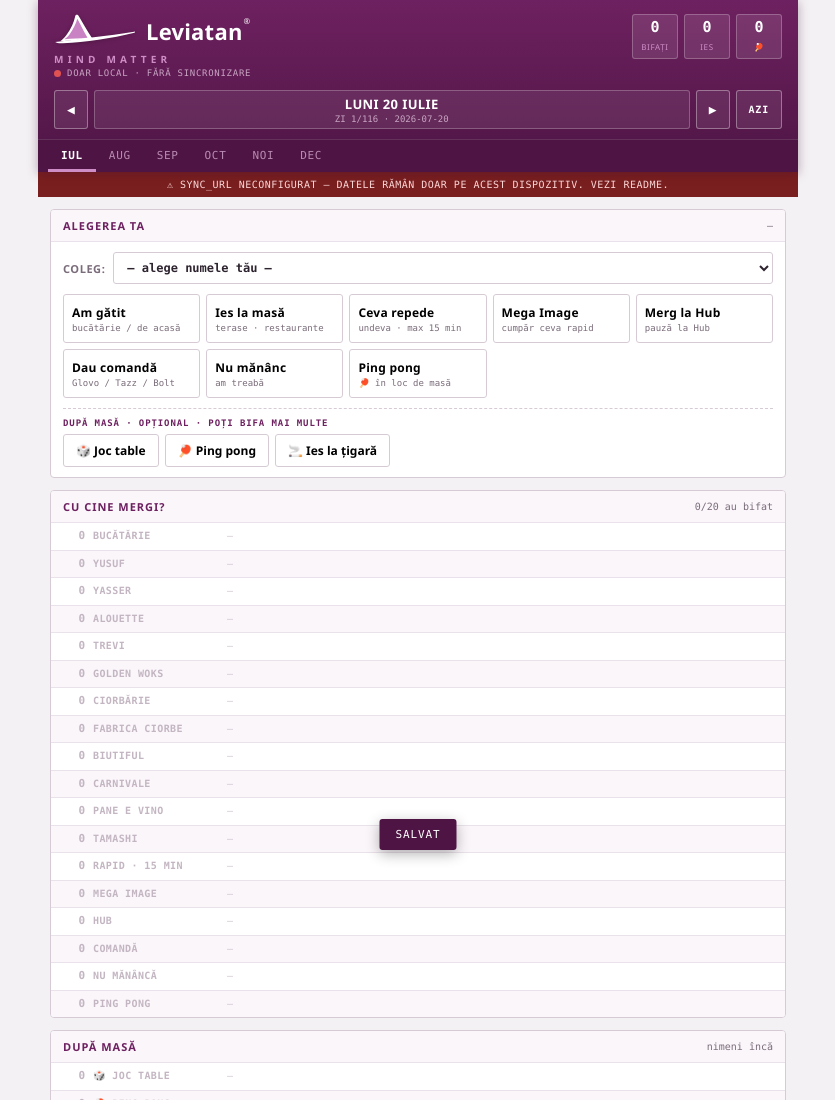
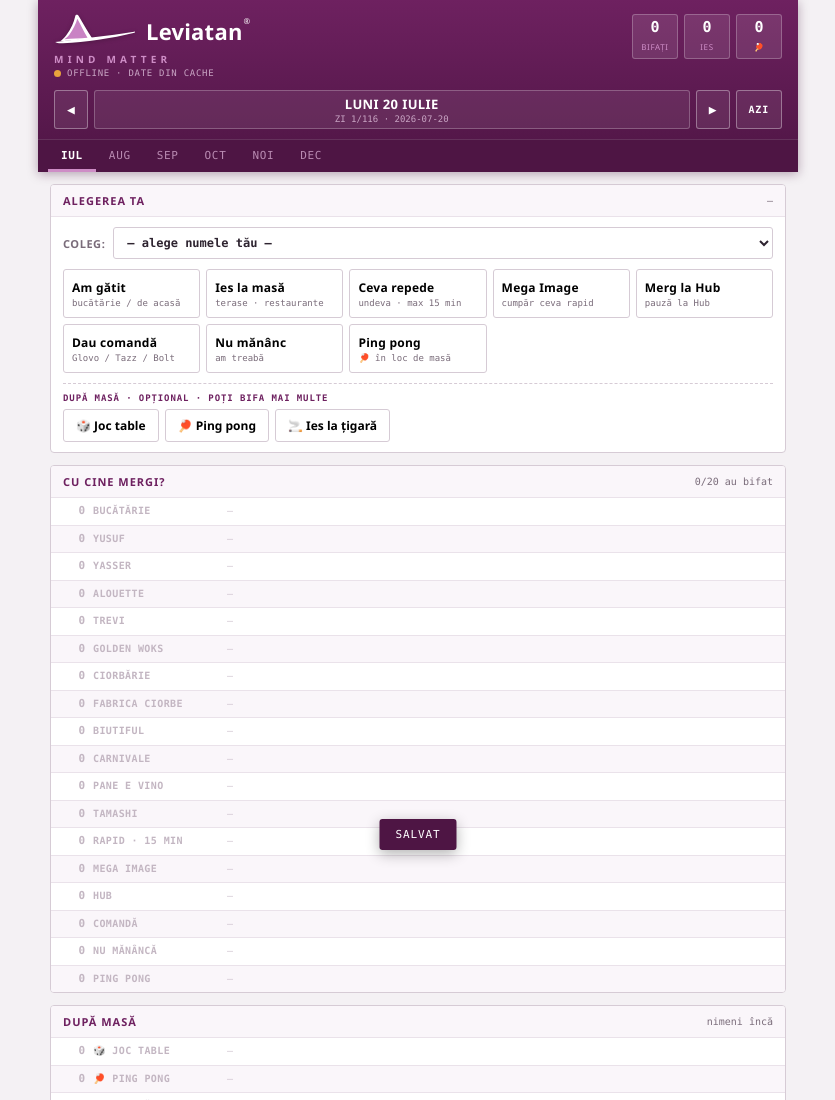
Before and after one commit to Pauza-Leviatan/Pranz, a plain HTML site: page index.html in a window 1280 px wide. Shown: the top 1100 px of the page, without its empty margins (222-1057 px from the left). Drawn offline with Linux system fonts and the light colour scheme; no server answers.

Commit message:
Update index.html

```diff
--- a/index.html
+++ b/index.html
@@ -390,9 +390,9 @@
   /* ============================================================
      CONFIGURARE — lipește aici URL-ul Web App din Google Apps Script
      (vezi README.md, pasul 1). Exemplu:
-     const SYNC_URL = "https://script.google.com/macros/s/AKfycb.../exec";
+     const SYNC_URL = "https://script.google.com/macros/s/AKfycbyimqoAPVrX3GP_kQSTRgC4MTbz1qdBJ_FOCSOv1eMb9swqzasjOnNwwb8sl6FzhsfkzA/exec";
      ============================================================ */
-  const SYNC_URL = "";
+  const SYNC_URL = "https://script.google.com/macros/s/AKfycbyimqoAPVrX3GP_kQSTRgC4MTbz1qdBJ_FOCSOv1eMb9swqzasjOnNwwb8sl6FzhsfkzA/exec";
 
   const NAMES = [
     "Beatrice Băluță-Siclitaru","Eliza Sandu","Anca Grozăvescu","Răzvan Armeanu",
```
